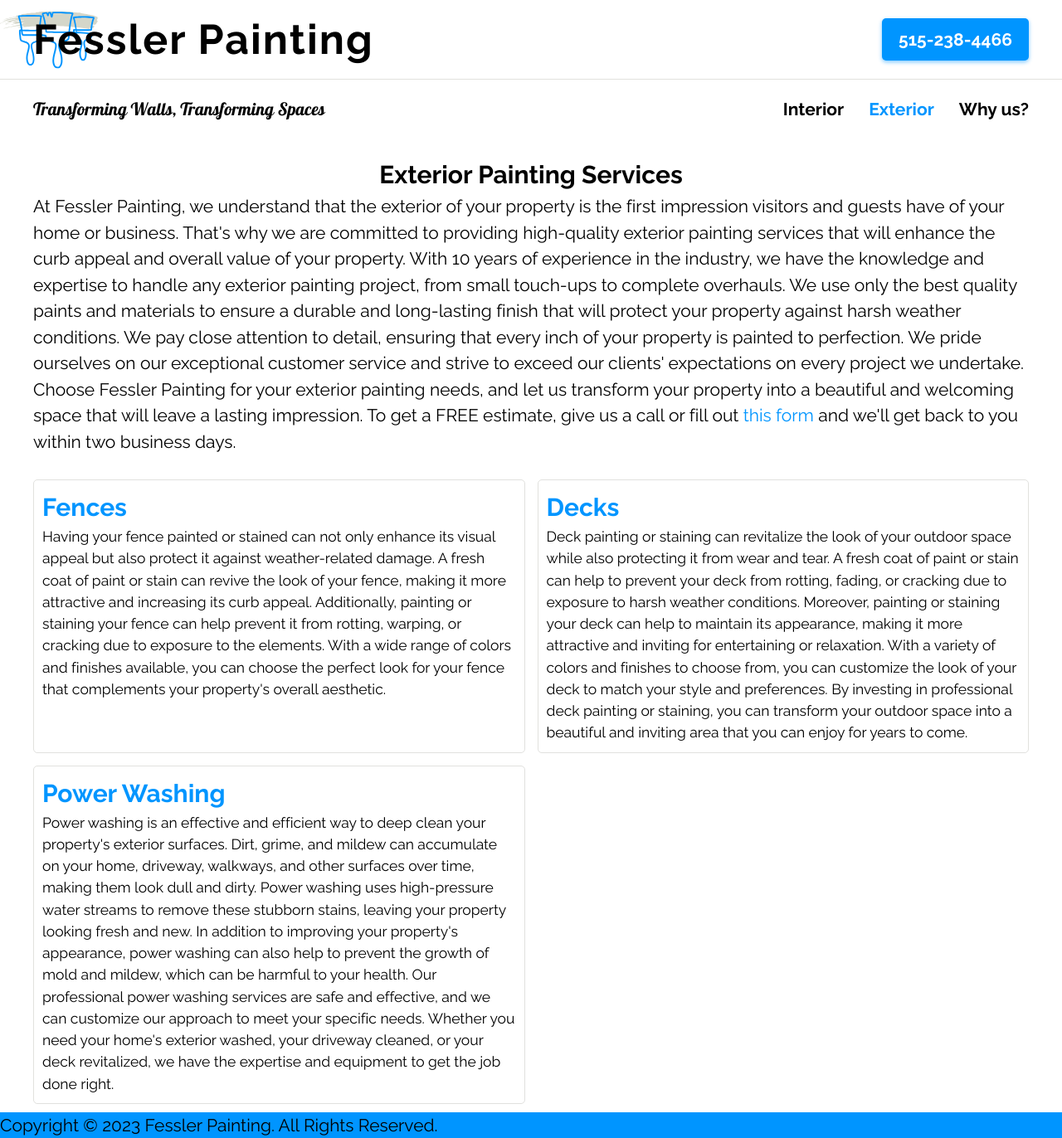
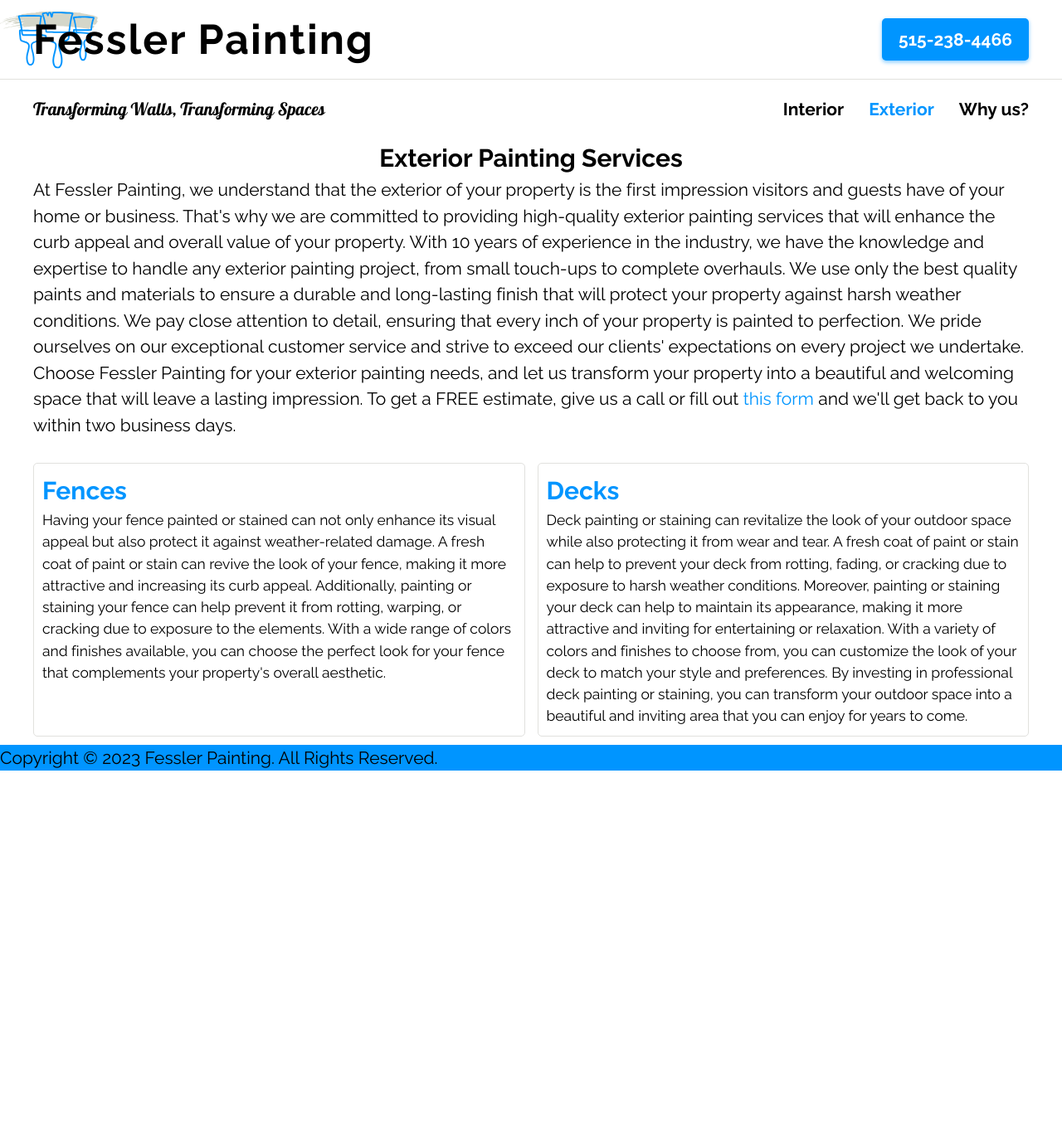
Before and after one commit to Afessler1998/fessler-painting, a Next.js app: page /exterior-services in a window 1280 px wide. Shown: the whole page at 83% size. After the commit the page ends 929 px from the top, so only its background shows below. Built offline with nearby package versions, Linux system fonts and the light colour scheme.

Commit message:
made spacing more consistent across pages and removed powerwashing from services list

```diff
--- a/src/pages/exterior-services.js
+++ b/src/pages/exterior-services.js
@@ -50,19 +50,6 @@
                         you can transform your outdoor space into a beautiful and inviting area that you can enjoy for years to come.
                     </p>
                 </div>
-                <div className={styles.service}>
-                    <h3 className={styles.serviceHeading}>Power Washing</h3>
-                    <p className={styles.serviceDescription}>
-                        Power washing is an effective and efficient way to deep clean your property's exterior surfaces.
-                        Dirt, grime, and mildew can accumulate on your home, driveway, walkways, and other surfaces over time,
-                        making them look dull and dirty. Power washing uses high-pressure water streams to remove these stubborn stains,
-                        leaving your property looking fresh and new. In addition to improving your property's appearance,
-                        power washing can also help to prevent the growth of mold and mildew, which can be harmful to your health.
-                        Our professional power washing services are safe and effective, and we can customize our approach to meet
-                        your specific needs. Whether you need your home's exterior washed, your driveway cleaned, or your deck
-                        revitalized, we have the expertise and equipment to get the job done right.
-                    </p>
-                </div>
             </div>
             <Footer />
         </div>
--- a/src/styles/home.module.css
+++ b/src/styles/home.module.css
@@ -11,6 +11,7 @@
     padding: 4rem;
     margin-left: 4rem;
     width: 48%;
+    min-height: fit-content;
 }
 
 .ctaHeading {
--- a/src/styles/services.module.css
+++ b/src/styles/services.module.css
@@ -1,5 +1,5 @@
 .mainTextContainer {
-    padding: 2rem 4rem;
+    padding: 0 4rem 2rem 4rem;
 }
 
 .mainHeading {
@@ -65,7 +65,7 @@
 
 @media screen and (max-width: 493px) {
     .mainTextContainer {
-        padding: 2rem 2rem;
+        padding: 0 2rem;
     }
 
     .servicesContainer {
--- a/src/styles/why-us.module.css
+++ b/src/styles/why-us.module.css
@@ -1,5 +1,5 @@
 .mainTextContainer {
-    padding: 2rem 4rem;
+    padding: 0 4rem 2rem 4rem;
 }
 
 .mainHeading {
@@ -25,7 +25,7 @@
 
 @media screen and (max-width: 493px) {
     .mainTextContainer {
-        padding: 2rem 2rem;
+        padding: 0 2rem;
     }
 
     .mainHeading {
```
